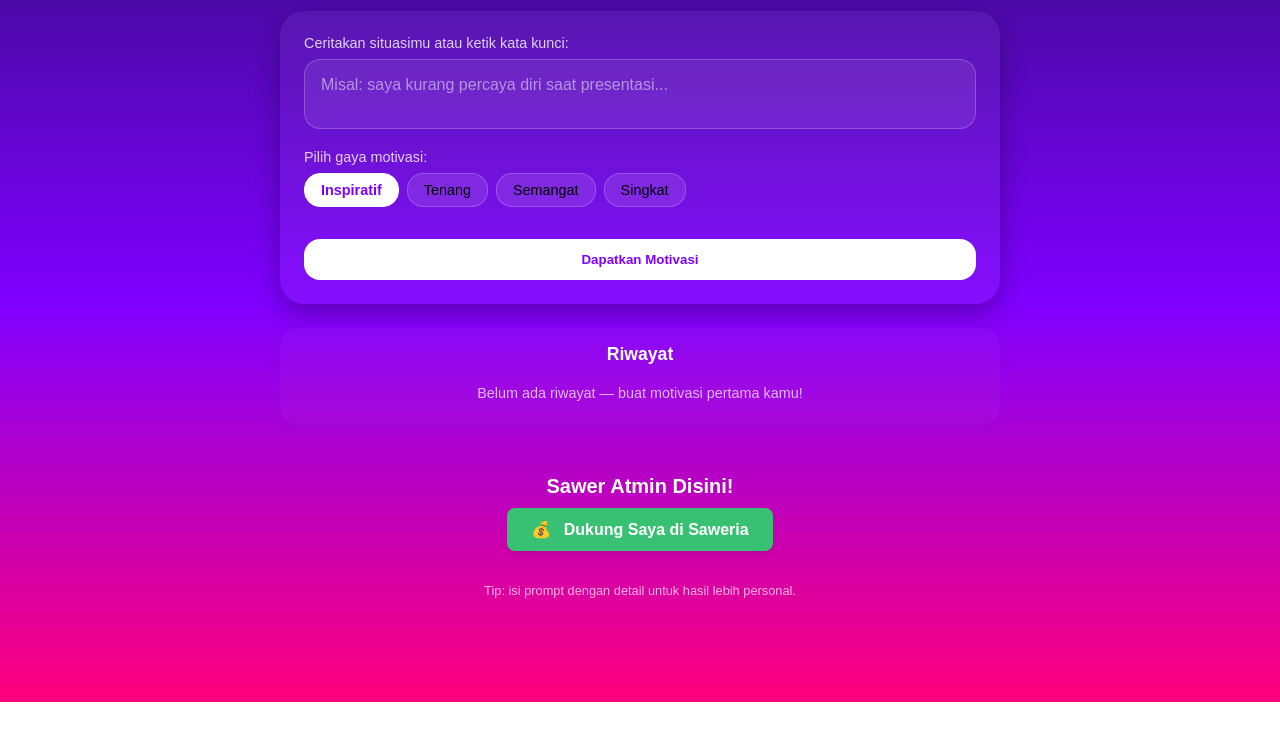
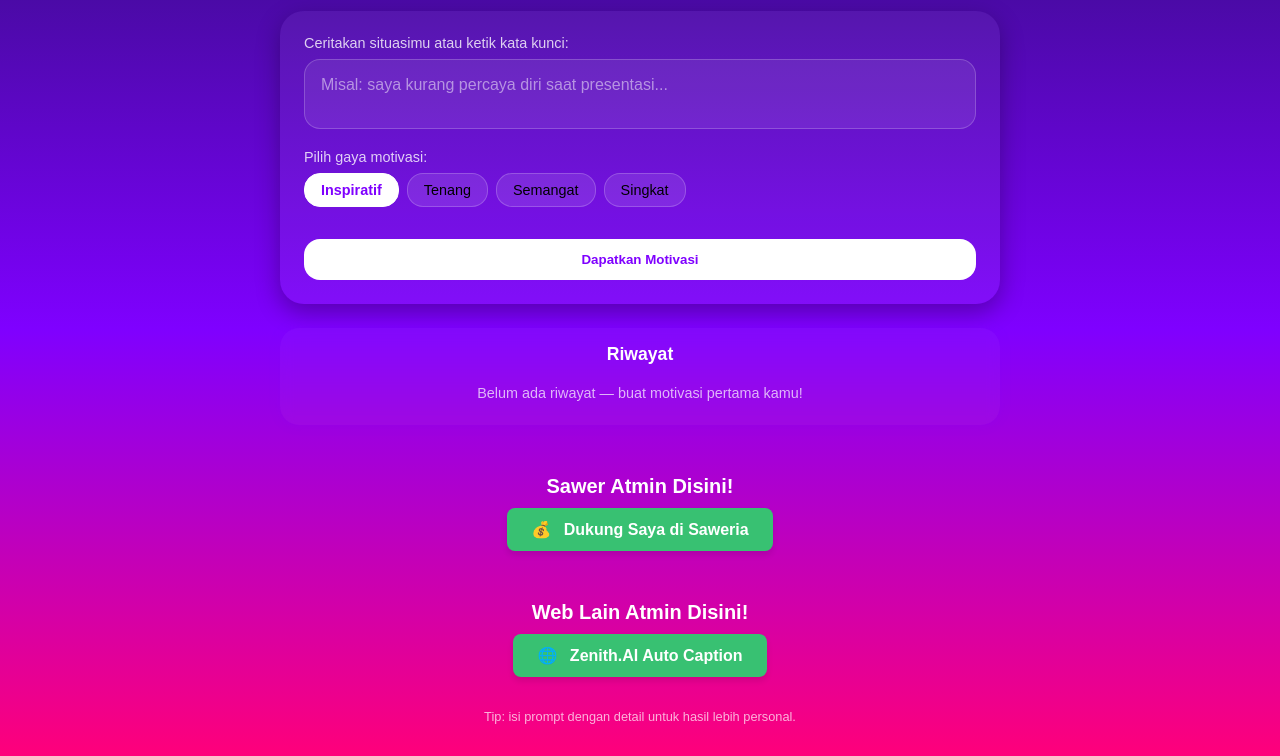
Before and after one commit to Fizxxc/motivasi-ai, a plain HTML site: page public/index.html in a window 1280 px wide. Shown: the part 98-854 px from the top of the page. Before the commit the page ends 800 px from the top, so only its background shows below. Drawn offline with Linux system fonts and the light colour scheme; no server answers.

Commit message:
Update index.html

```diff
--- a/public/index.html
+++ b/public/index.html
@@ -54,6 +54,12 @@
   </a>
 </div>
 
+<div id="tombol-container">
+  <h6>Web Lain Atmin Disini!</h6>
+  <a href="https://zenith-ai-capt.vercel.app" class="saweria-button" target="_blank">
+    <span>🌐</span> Zenith.AI Auto Caption
+  </a>
+</div>
     <footer>
       <p>Tip: isi prompt dengan detail untuk hasil lebih personal.</p>
     </footer>
```
